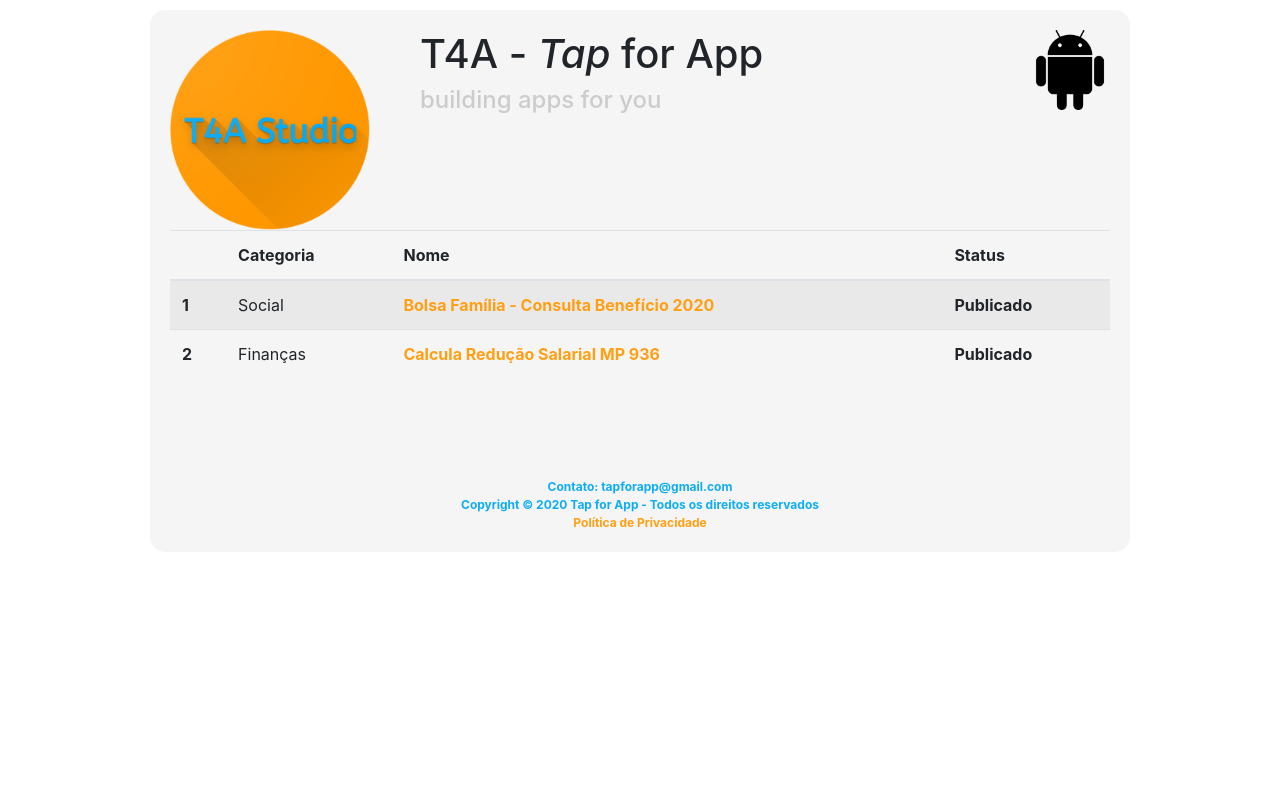
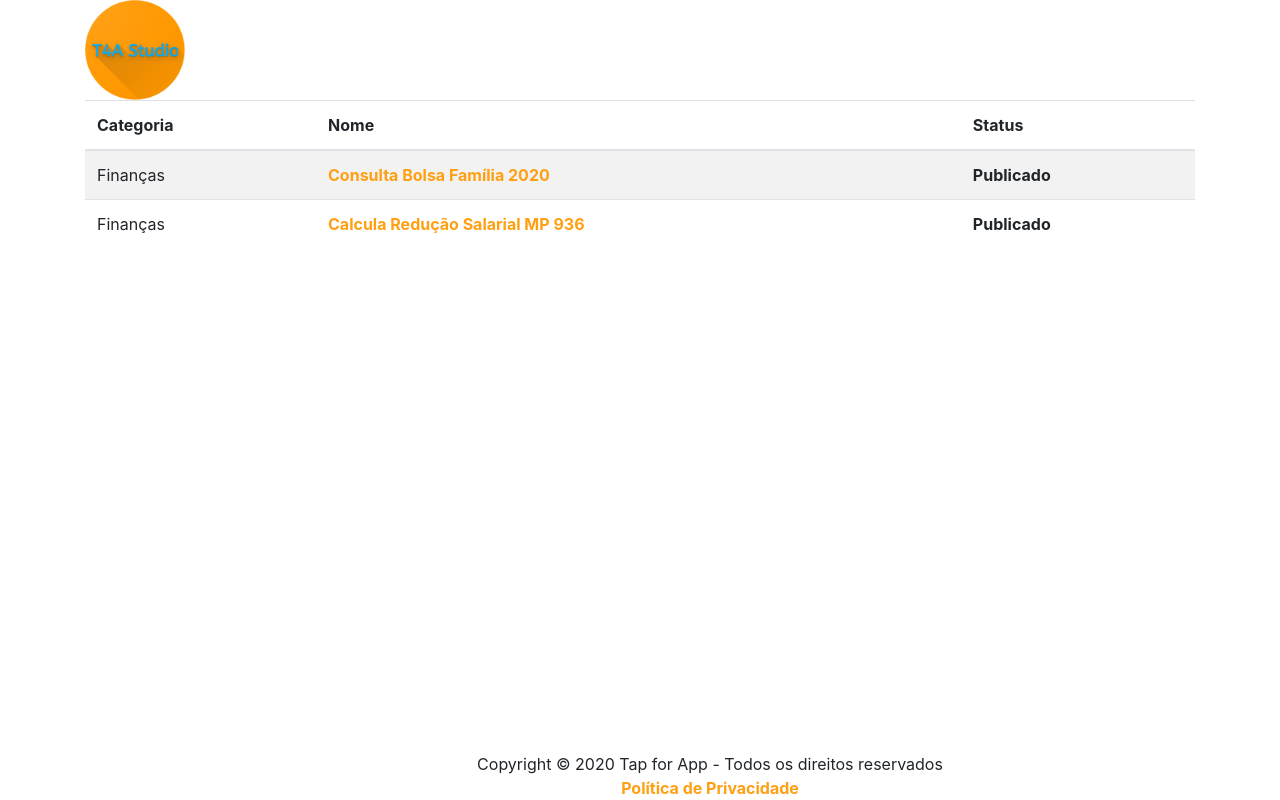
Before and after one commit to git-tapforapp/git-tapforapp.github.io, a plain HTML site: page index.html in a window 1280 px wide. Drawn offline with nearby package versions, Linux system fonts and the light colour scheme.

Commit message:
novo index.

```diff
--- a/index.html
+++ b/index.html
@@ -12,7 +12,6 @@
 
 
   <style>
-
     A {
       text-decoration: none;
       color: #ff9f12;
@@ -23,14 +22,11 @@
       text-decoration: none;
     }
 
-    .content {
-      border-radius: 15px;
-      margin-left: 150px;
-      background-color: whitesmoke;
-      margin-right: 150px;
-      margin-top: 10px;
-      padding: 20px;
-      height: auto;
+    .footer {
+      position: fixed;
+      bottom: 0;
+      width: 100%;
+      text-align: center;
     }
   </style>
 
@@ -40,10 +36,62 @@
 </head>
 
 <body>
-  <div class="content">
+  <div class="container">
 
-    <div style="float:left;">
-      <img src="logo.png" height="200px" width="200px">
+    <div class="row">
+
+      <div class="col-sm-8">
+        <img src="logo.png" height="100px" width="100px">
+      </div>
+      <!-- <div class="col-sm-4">
+        <img height="80px" width="80px" src="android-logo.png">
+      </div> -->
+
+    </div>
+
+    <div class="row">
+
+      <div class="col-sm-12">
+        <table class="table table-striped">
+          <thead>
+            <tr>
+              <!-- <th scope="col"></th> -->
+              <th scope="col">Categoria</th>
+              <th scope="col">Nome</th>
+              <th scope="col">Status</th>
+            </tr>
+          </thead>
+          <tbody>
+            <tr>
+              <!-- <th scope="row">1</th> -->
+              <td>Finanças</td>
+              <td><a href="https://play.google.com/store/apps/details?id=com.tapforapp.consultabolsafamilia">
+                  Consulta Bolsa Família 2020</a></td>
+              <td style="font-weight: bold;">Publicado</td>
+            </tr>
+            <tr>
+              <!-- <th scope="row">2</th> -->
+              <td>Finanças</td>
+              <td><a
+                  href="https://play.google.com/store/apps/details?id=com.tapforapp.calculadorareducaosalarial">Calcula
+                  Redução Salarial MP 936</a></td>
+              <td style="font-weight: bold;">Publicado</td>
+            </tr>
+          </tbody>
+        </table>
+      </div>
+
+    </div>
+
+    <div class="row footer">
+      <div class="col-sm-12 text-center">
+        Copyright © 2020 Tap for App - Todos os direitos reservados <br />
+        <a href="politicaprivacidade.html">Política de Privacidade</a>
+      </div>
+    </div>
+
+    <!-- <div style="float:left;">
+      <img src="logo.png" height="100px" width="100px">
     </div>
 
     <div style="float: left; margin-left: 50px;">
@@ -54,40 +102,15 @@
       <a href="https://www.flaticon.com/" title="Flaticon">
         <img height="80px" width="80px" src="android-logo.png">
       </a>
-    </div>
-    <table class="table table-striped">
-      <thead>
-        <tr>
-          <th scope="col"></th>
-          <th scope="col">Categoria</th>
-          <th scope="col">Nome</th>
-          <th scope="col">Status</th>
-        </tr>
-      </thead>
-      <tbody>
-        <tr>
-          <th scope="row">1</th>
-          <td>Social</td>
-          <td><a href="https://play.google.com/store/apps/details?id=com.tapforapp.consultabolsafamilia">Bolsa Família -
-              Consulta Benefício 2020</a></td>
-          <td style="font-weight: bold;">Publicado</td>
-        </tr>
-        <tr>
-          <th scope="row">2</th>
-          <td>Finanças</td>
-          <td><a href="https://play.google.com/store/apps/details?id=com.tapforapp.calculadorareducaosalarial">Calcula
-              Redução Salarial MP 936</a></td>
-          <td style="font-weight: bold;">Publicado</td>
-        </tr>
-      </tbody>
-    </table>
+    </div> -->
 
+    <!--
     <div style="font-weight: bold; margin-top: 100px; text-align: center; font-size: 12px; color:#0eadf4;">
       <div><span>Contato:</span> tapforapp@gmail.com </div>
       <div>
         Copyright © 2020 Tap for App - Todos os direitos reservados <br /> <a href="politicaprivacidade.html">Política de Privacidade</a>
       </div>
-    </div>
+    </div> -->
 
   </div>
 
```
